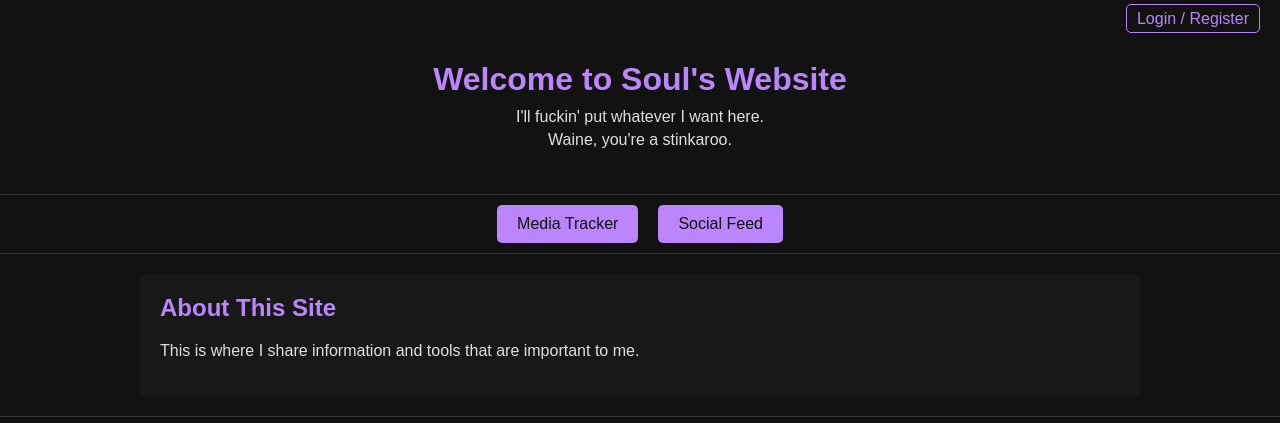
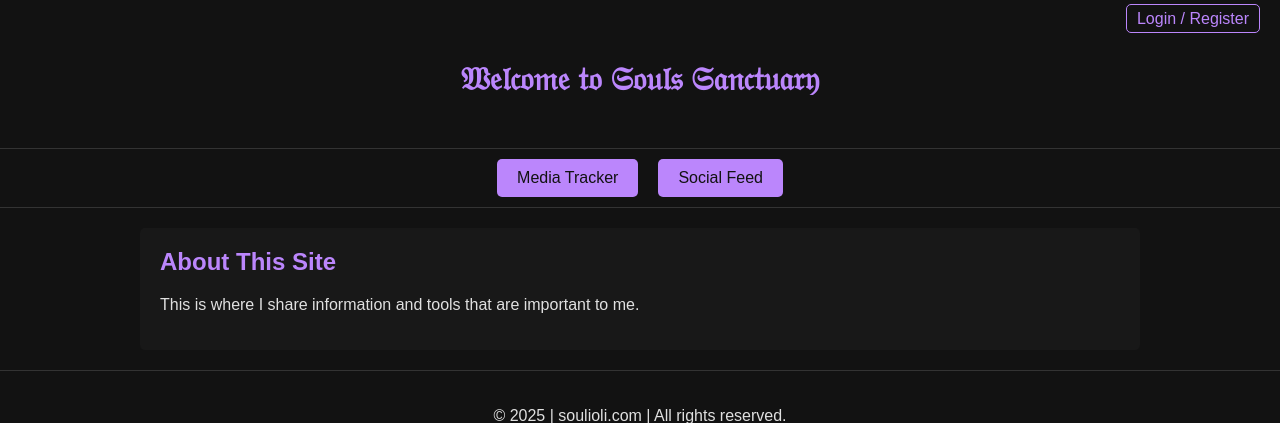
Before and after one commit to InadequateUsername/soulioli.com, a PHP site: page / in a window 1280 px wide. Shown: the top 423 px of the page. Run offline with PHP 8.4, Linux system fonts and the light colour scheme.

Commit message:
Stupid Commit

```diff
--- a/index.html
+++ b/index.html
@@ -128,9 +128,8 @@
     </div>
 
     <header>
-        <h1>Welcome to Soul's Website</h1>
-        <p>I'll fuckin' put whatever I want here.</p>
-        <p>Waine, you're a stinkaroo.</p>
+        <h1>𝔚𝔢𝔩𝔠𝔬𝔪𝔢 𝔱𝔬 𝔖𝔬𝔲𝔩𝔰 𝔖𝔞𝔫𝔠𝔱𝔲𝔞𝔯𝔶</h1>
+
     </header>
 
     <nav>
--- a/mediatracker/mediatracker.js
+++ b/mediatracker/mediatracker.js
@@ -755,7 +755,7 @@ function shareContent(title, rating, thoughts) {
   const shareData = {
     category: currentCategory,
     title: title,
-    rating: rating,
+    rating: rating || null, // Ensure rating is null if empty
     thoughts: thoughts,
     timestamp: new Date().toISOString()
   };
--- a/mediatracker/share_rating.php
+++ b/mediatracker/share_rating.php
@@ -28,9 +28,10 @@ require_once $_SERVER['DOCUMENT_ROOT'] . '/config.php';
 $stmt = $conn->prepare("INSERT INTO social_posts (user_id, username, category, title, rating, thoughts, created_at)
                         VALUES (?, ?, ?, ?, ?, ?, NOW())");
 
+// Handle null rating properly
+$rating = isset($data['rating']) && $data['rating'] !== '' ? $data['rating'] : null;
+
 // Bind parameters
-// Add a check to handle cases where rating might not be set
-$rating = isset($data['rating']) ? $data['rating'] : null;
 $stmt->bind_param("isssss", $user_id, $username, $data['category'], $data['title'], $rating, $data['thoughts']);
 
 // Execute statement
--- a/social/get_posts.php
+++ b/social/get_posts.php
@@ -47,6 +47,10 @@ try {
         if (isset($row['is_liked'])) {
             $row['is_liked'] = $row['is_liked'] > 0;
         }
+
+        // Ensure rating is properly formatted for display
+        $row['rating'] = $row['rating'] === null || $row['rating'] === '' ? null : $row['rating'];
+
         $posts[] = $row;
     }
 
--- a/social/share_rating.php
+++ b/social/share_rating.php
@@ -28,9 +28,10 @@ require_once $_SERVER['DOCUMENT_ROOT'] . '/config.php';
 $stmt = $conn->prepare("INSERT INTO social_posts (user_id, username, category, title, rating, thoughts, created_at)
                         VALUES (?, ?, ?, ?, ?, ?, NOW())");
 
+// Handle null rating properly
+$rating = isset($data['rating']) && $data['rating'] !== '' ? $data['rating'] : null;
+
 // Bind parameters
-// Add a check to handle cases where rating might not be set
-$rating = isset($data['rating']) ? $data['rating'] : null;
 $stmt->bind_param("isssss", $user_id, $username, $data['category'], $data['title'], $rating, $data['thoughts']);
 
 // Execute statement
```
Also changed, not shown: social/index.html (+7 -1 lines).
